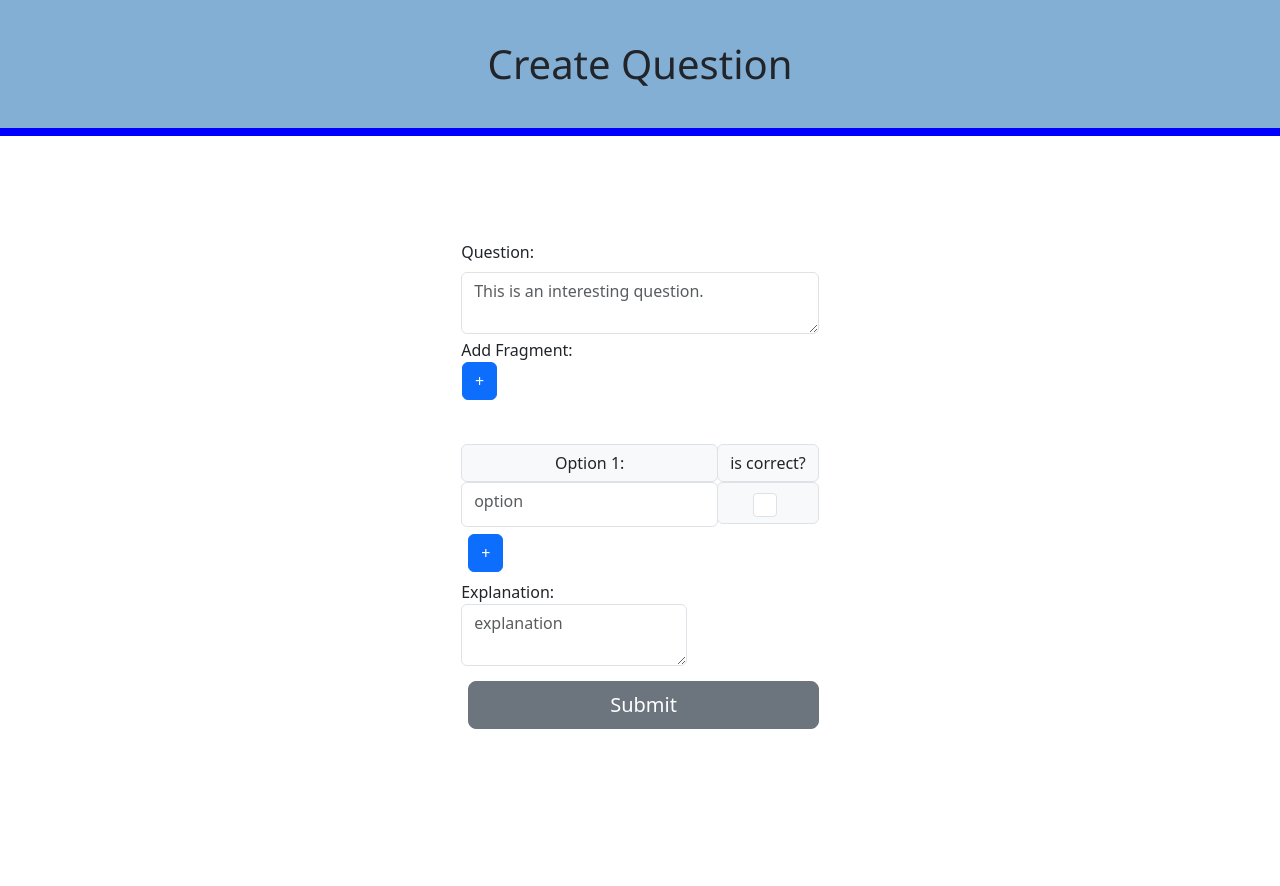
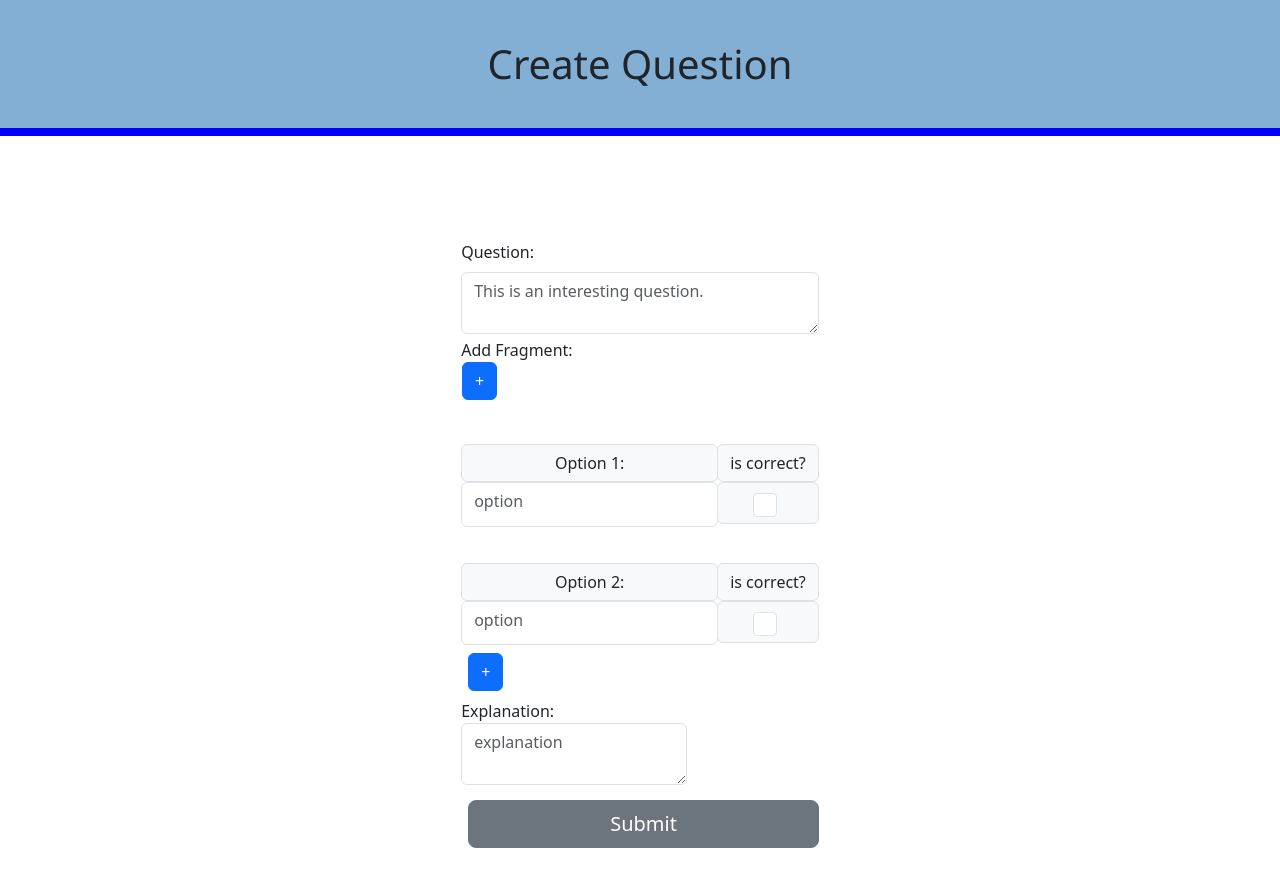
Before and after one commit to RaafiKuijper/OCA-app, a React (Vite) app in the folder frontend/: page /create-question in a window 1280 px wide. Shown: the top 886 px of the page. Before the commit the page ends 800 px from the top, so only its background shows below. Built offline with nearby package versions, Linux system fonts and the light colour scheme.

Commit message:
small fix

```diff
--- a/frontend/src/main.tsx
+++ b/frontend/src/main.tsx
@@ -6,7 +6,7 @@ import AnswerQuestionView from "./answer-question/AnswerQuestionView.tsx";
 import CreateQuizView from "./create-quiz/CreateQuizView.tsx";
 import MakeQuizView from "./make-quiz/MakeQuizView.tsx";
 import CreateQuestionsFormComponent from "./question/CreateQuestionFormComponent.tsx";
-import CreateTagComponent from "./Tag/CreateTagComponent.tsx";
+import CreateTagComponent from "./tag/CreateTagComponent.tsx";
 
 ReactDOM.createRoot(document.getElementById("root")!).render(
   <React.StrictMode>
--- a/frontend/src/question/CreateQuestionComponent.tsx
+++ b/frontend/src/question/CreateQuestionComponent.tsx
@@ -13,8 +13,6 @@ function CreateQuestionsComponent(props: QuestionProps) {
       const check = await axios.get("http://localhost:8080/api/v1/questions");
       if (check.data.map((question: Question) => question.text).includes(props.text)) {
         setResult("Question already exists");
-      } else if (props.optionCount <= 1) {
-        setResult("invalid amount of options");
       } else if (
         props.optionsIsCorrect.filter((isCorrect) => isCorrect === false)
           .length === props.optionsIsCorrect.length ||
@@ -60,7 +58,7 @@ function CreateQuestionsComponent(props: QuestionProps) {
       }
     };
     fetchData();
-  }, []);
+  }, [props.count]);
 
   return (
     <>
--- a/frontend/src/question/CreateQuestionFormComponent.tsx
+++ b/frontend/src/question/CreateQuestionFormComponent.tsx
@@ -10,14 +10,18 @@ function CreateQuestionsFormComponent() {
   const [displayResult, setDisplayResult] = useState(false);
   const [text, setText] = useState<string>("");
   const [explanation, setExplanation] = useState<string>("");
-  const [optionCount, setOptionCount] = useState(1);
+  const [optionCount, setOptionCount] = useState(2);
   const [optionsText, setOptionsText] = useState<string[]>([]);
   const [optionsIsCorrect, setOptionsIsCorrect] = useState<boolean[]>([]);
   const [fragmentCount, setFragmentCount] = useState(0);
   const [fragmentText, setFragmentText] = useState<string[]>([]);
+  const [count, setCount] = useState(1);
 
   const handleFormSubmit = () => {
     setDisplayResult(true);
+    setCount(count + 1);
+    console.log(count);
+
   };
 
   return (
@@ -98,7 +102,7 @@ function CreateQuestionsFormComponent() {
             >
               +
             </Button>
-            {optionCount !== 1 && (
+            {optionCount !== 2 && (
               <Button
                 className={classes.createQuestionFormAddButton}
                 type="button"
@@ -132,6 +136,7 @@ function CreateQuestionsFormComponent() {
       </Form>
       {displayResult && (
         <CreateQuestionsComponent
+          count={count}
           text={text}
           explanation={explanation}
           optionCount={optionCount}
--- a/frontend/src/question/interfaces/QuestionPropsInterface.tsx
+++ b/frontend/src/question/interfaces/QuestionPropsInterface.tsx
@@ -6,4 +6,5 @@ export default interface QuestionProps {
   optionsIsCorrect: boolean[];
   fragmentCount: number;
   fragmentText: string[];
+  count: number;
 }
```
